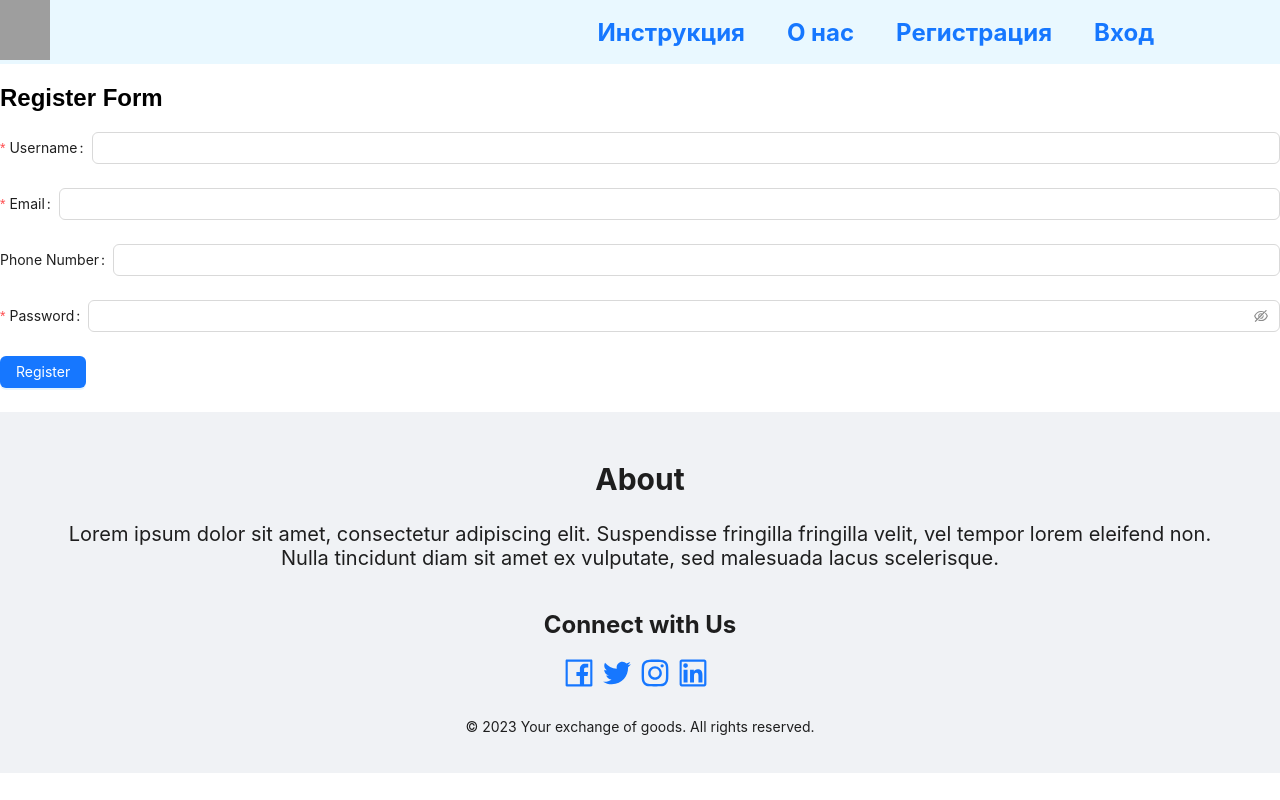
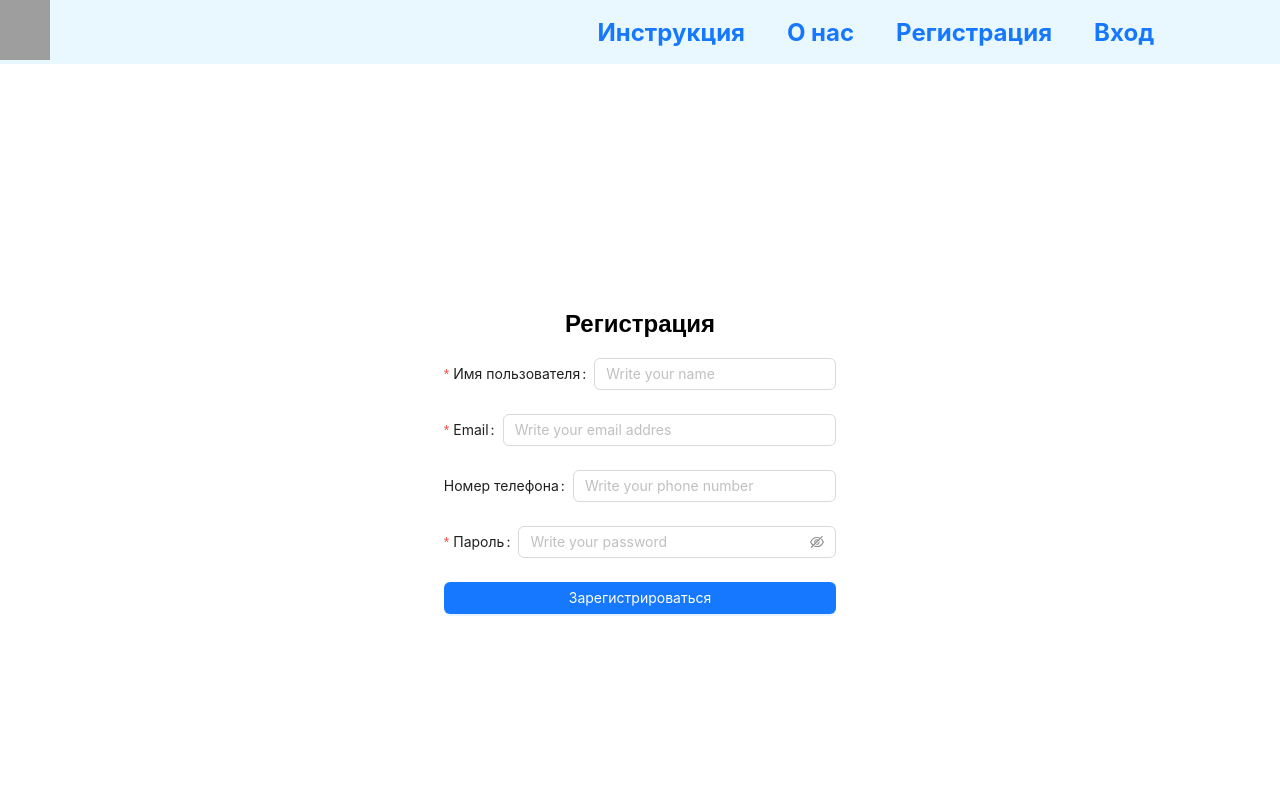
Before and after one commit to d1ko/swapIt, a React (Create React App) app: page /signup in a window 1280 px wide. Shown: the top 800 px of the page. Built offline with nearby package versions, Linux system fonts and the light colour scheme; grey boxes are pictures that could not be loaded.

Commit message:
styles added for regis

```diff
--- a/src/pages/Auth/Auth.js
+++ b/src/pages/Auth/Auth.js
@@ -25,7 +25,7 @@ export const Auth = () => {
           localStorage.setItem("access", data.access);
           localStorage.setItem("refresh", data.refresh);
           navigate("/");
-          window.location.reload();
+
         } else {
           console.error("Request failed:", response.status);
         }
@@ -39,12 +39,14 @@ export const Auth = () => {
 
   return (
     <div className={styles.wrap}>
+      <div>
+        <h2 style={{ textAlign: "center" }}>Вход</h2>
         <Form onFinish={onFinish}>
-        <Form.Item label="Email" name="email">
-          <Input type="email" required placeholder="Write your email address" />
+          <Form.Item label="Email" name="email" rules={[{ required: true }]}>
+            <Input type="email" placeholder="Write your email address" />
           </Form.Item>
-        <Form.Item label="Password" name="password">
-          <Input type="password" required placeholder="Enter your password" />
+          <Form.Item label="Password" name="password" rules={[{ required: true }]}>
+            <Input.Password placeholder="Write your password" />
           </Form.Item>
 
           <Row justify="center">
@@ -52,8 +54,11 @@ export const Auth = () => {
               Login
             </Button>
           </Row>
+          <div style={{ textAlign: "center", marginTop: "10px" }}>
             <Link to="/regis">Create account</Link>
+          </div>
         </Form>
+      </div>
     </div>
   );
 };
--- a/src/pages/Auth/styles.module.css
+++ b/src/pages/Auth/styles.module.css
@@ -2,6 +2,5 @@
     display: flex;
     justify-content: center;
     align-items: center;
-    width: 100vw;
-    height: 100vh;
+    min-height: 100vh;
 }
--- /dev/null
+++ b/src/pages/Product/Product.jsx
@@ -0,0 +1,11 @@
+import styles from "./styles.module.css";
+
+export const Product = () => {
+    return (
+        <>
+            <h2>
+                salam
+            </h2>
+        </>
+    )
+}
--- a/src/pages/Registration/Registration.jsx
+++ b/src/pages/Registration/Registration.jsx
@@ -6,7 +6,7 @@ const { Item } = Form;
 
 export const Registration = () => {
   const navigate = useNavigate();
-  const api = process.env.REACT_APP_API
+  const api = process.env.REACT_APP_API;
 
   const [form] = Form.useForm();
   const [showAlert, setShowAlert] = useState(false);
@@ -41,30 +41,31 @@ export const Registration = () => {
   };
 
   return (
+    <div style={{ display: "flex", justifyContent: "center", alignItems: "center", minHeight: "100vh" }}>
       <div>
-      <h2>Register Form</h2>
+        <h2 style={{ textAlign: "center" }}>Регистрация</h2>
         <Form form={form} onFinish={onFinish}>
-        <Item label="Username" name="username" rules={[{ required: true }]}>
-          <Input />
+          <Item label="Имя пользователя" name="username" rules={[{ required: true }]}>
+            <Input placeholder="Write your name"/>
           </Item>
           <Item label="Email" name="email" rules={[{ required: true, type: "email" }]}>
-          <Input />
+            <Input placeholder="Write your email addres"/>
           </Item>
-        <Item label="Phone Number" name="phone_number">
-          <Input />
+          <Item label="Номер телефона" name="phone_number">
+            <Input placeholder="Write your phone number"/>
           </Item>
-        <Item label="Password" name="password" rules={[{ required: true }]}>
-          <Input.Password />
+          <Item label="Пароль" name="password" rules={[{ required: true }]}>
+            <Input.Password placeholder="Write your password"/>
           </Item>
           <Item>
-          <Button type="primary" htmlType="submit">
-            Register
+            <Button type="primary" htmlType="submit" style={{ width: "100%" }}>
+              Зарегистрироваться
             </Button>
           </Item>
         </Form>
         {showAlert && (
           <Alert
-          message="Something went wrong, please try again later!"
+            message="Что-то пошло не так, попробуйте позже!"
             type="error"
             closable
             onClose={() => setShowAlert(false)}
@@ -72,6 +73,7 @@ export const Registration = () => {
           />
         )}
       </div>
+    </div>
   );
 };
 
--- a/src/pages/index.js
+++ b/src/pages/index.js
@@ -5,3 +5,4 @@ export { Profile } from './Profile/Profile';
 export { Registration } from './Registration/Registration';
 export { Guide } from './Guide/Guide';
 export { About } from './About/About'
+export { Product } from './Product/Product'
--- a/src/routes/AppRoutes.js
+++ b/src/routes/AppRoutes.js
@@ -1,6 +1,6 @@
 import React from "react";
 import { Routes, Route } from "react-router-dom";
-import { Main, Auth, Profile, NotFound, Registration, Guide, About } from "../pages";
+import { Main, Auth, Profile, NotFound, Registration, Guide, About, Product } from "../pages";
 const AppRoutes = () => {
   return (
     <>
@@ -11,6 +11,7 @@ const AppRoutes = () => {
         <Route path="/profile" element={<Profile/>} />
         <Route path="/guide" element={<Guide/>} />
         <Route path="/about" element={<About/>} />
+        <Route path="/product" element={<Product/>} />
         <Route path="*" element={<NotFound/>} />
       </Routes>
     </>
```
Also changed, not shown: src/pages/Product/styles.module.css (added). Lines whose indentation alone changed are shown as unchanged.
